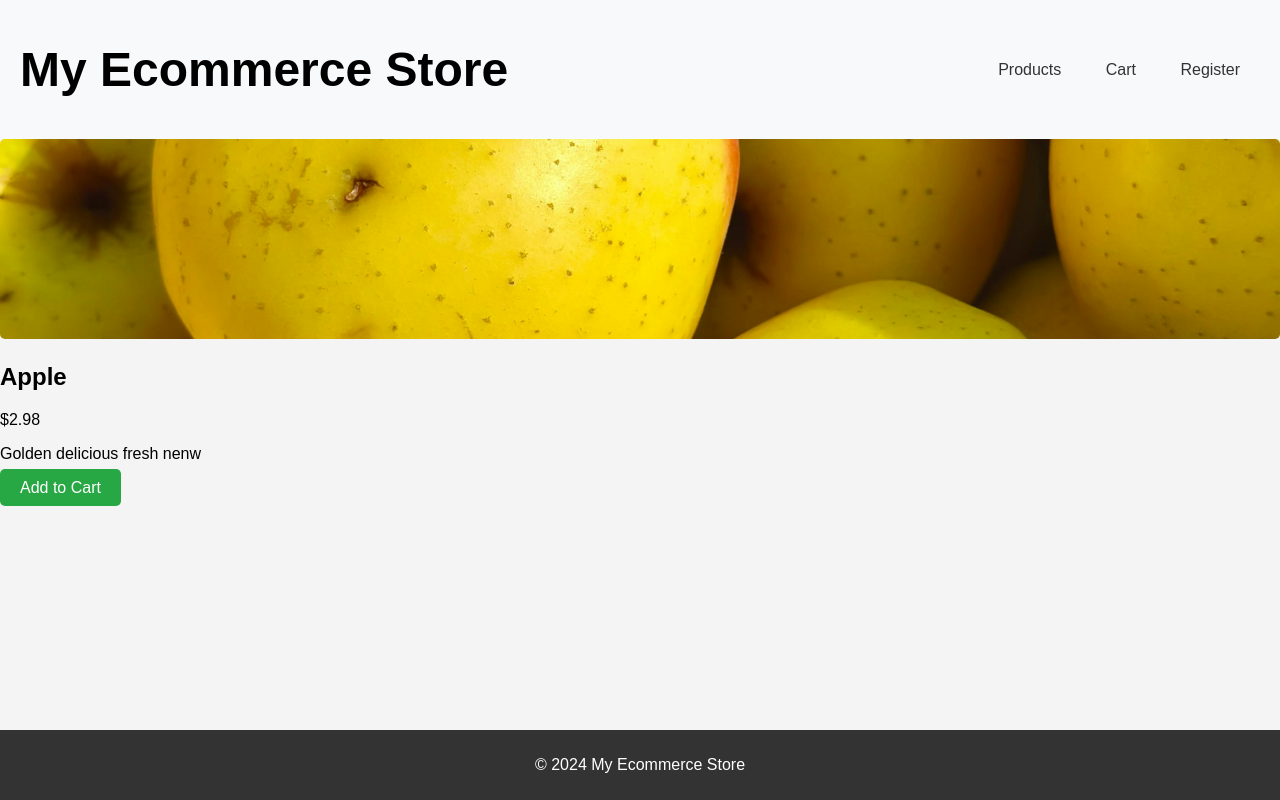
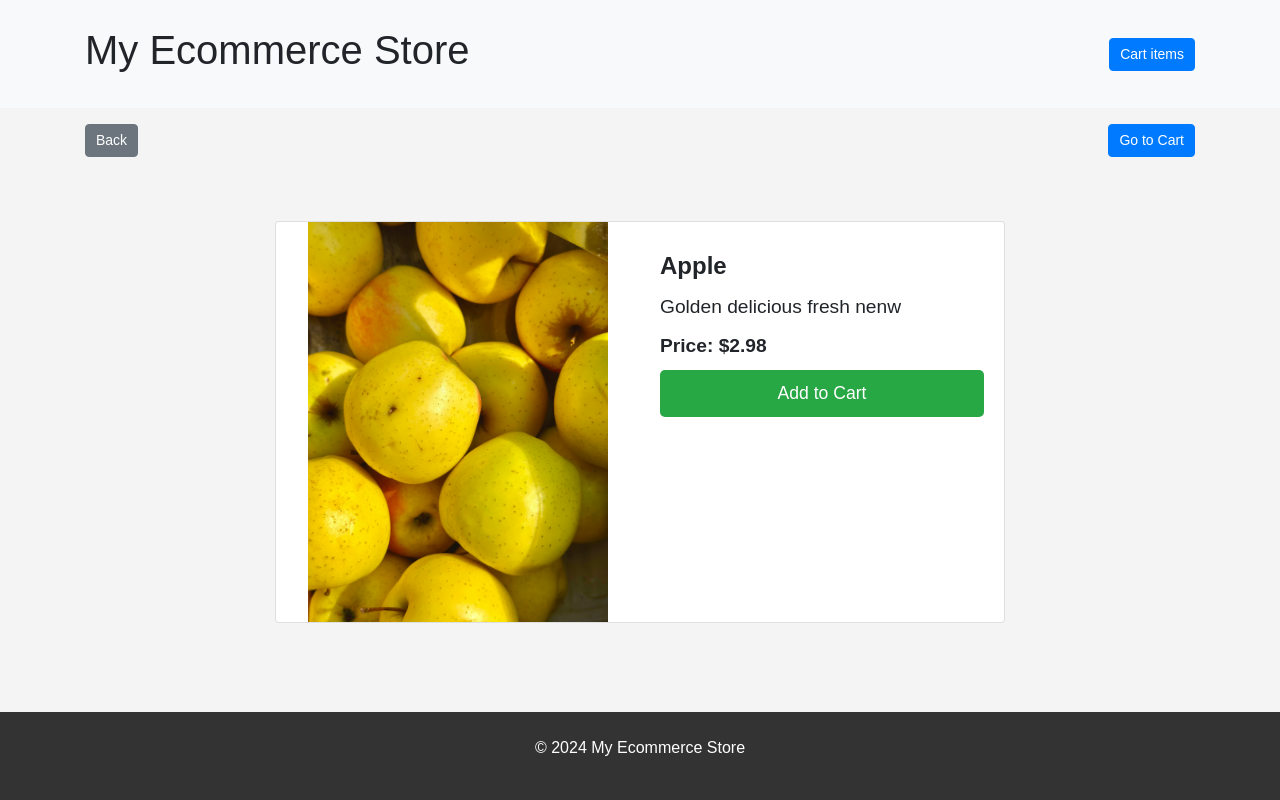
Before and after one commit to akryuko/ecommerce, a Django app: page /product_detail/1/ in a window 1280 px wide. Run offline with Django 5.2, Linux system fonts and the light colour scheme; data comes from the database, SQL or seed files in the repository; both versions use the stored data as it was after the commit; some libraries are stand-ins or nearby versions.

Commit message:
Updates to Product details page: 'Back' and 'Go to Cart' buttons, styling

```diff
--- a/products/templates/products/product_detail.html
+++ b/products/templates/products/product_detail.html
@@ -1,37 +1,65 @@
-{% load static %}
-
 <!DOCTYPE html>
 <html lang="en">
 <head>
+    {% load static %}
     <meta charset="UTF-8">
     <meta name="viewport" content="width=device-width, initial-scale=1.0">
-    <title>{{ product.name }} - My Ecommerce Store</title>
-    <link rel="stylesheet" href="{% static 'css/styles.css' %}">
+    <title>Product Detail - {{ product.name }}</title>
+    <link rel="stylesheet" href="https://stackpath.bootstrapcdn.com/bootstrap/4.5.2/css/bootstrap.min.css"> <!-- Bootstrap CDN -->
+    <link rel="stylesheet" href="{% static 'css/styles.css' %}"> <!-- Your custom styles -->
 </head>
 <body>
+    <!-- Header Section -->
     <header class="header">
-        <div class="logo">
+        <div class="container d-flex justify-content-between align-items-center py-3">
             <h1>My Ecommerce Store</h1>
+            <div class="cart-info">
+                <a href="{% url 'cart' %}" class="btn btn-primary">
+                    Cart <span id="cart-count">{{ cart_count }}</span> items
+                </a>
+            </div>
         </div>
-        <nav class="nav">
-            <a href="{% url 'product_list' %}">Products</a>
-            <a href="{% url 'cart' %}">Cart</a>
-            <a href="{% url 'register' %}">Register</a>
-        </nav>
     </header>
 
-    <section class="product-detail">
-        <div class="product-info">
-            <img src="{{ product.image.url }}" alt="{{ product.name }}" class="product-image">
-            <h2>{{ product.name }}</h2>
-            <p>${{ product.price }}</p>
-            <p>{{ product.description }}</p>
-            <a href="{% url 'add_to_cart' product.id %}" class="add-to-cart-btn">Add to Cart</a>
+    <!-- Button Row -->
+    <div class="container d-flex justify-content-between">
+        <!-- Back Button -->
+        <button class="btn btn-secondary my-3" onclick="window.history.back();">Back</button>
+        <!-- Go to Cart Button -->
+        <a href="{% url 'cart' %}" class="btn btn-primary my-3">Go to Cart</a>
+    </div>
+
+    <!-- Product Details Section -->
+    <div class="container my-5">
+        <div class="row justify-content-center">
+            <div class="col-md-8">
+                <div class="card">
+                    <div class="row no-gutters">
+                        <!-- Product Image -->
+                        <div class="col-md-6">
+                            <img src="{{ product.image.url }}" alt="{{ product.name }}" class="card-img-top img-fluid" style="object-fit: contain; max-height: 400px;">
+                        </div>
+                        <!-- Product Info -->
+                        <div class="col-md-6">
+                            <div class="card-body">
+                                <h3 class="card-title">{{ product.name }}</h3>
+                                <p class="card-text">{{ product.description }}</p>
+                                <p class="card-text"><strong>Price: ${{ product.price }}</strong></p>
+                                <!-- Add to Cart Button -->
+                                <a href="#" class="btn btn-primary add-to-cart-btn" data-product-id="{{ product.id }}">Add to Cart</a>
+                            </div>
+                        </div>
+                    </div>
+                </div>
+            </div>
         </div>
-    </section>
+    </div>
 
-    <footer class="footer">
+    <!-- Footer Section -->
+    <footer class="footer text-center py-4">
         <p>&copy; 2024 My Ecommerce Store</p>
     </footer>
+
+    <script src="{% static 'js/cart.js' %}"></script> <!-- Your JS file for cart functionality -->
 </body>
 </html>
--- a/static/css/styles.css
+++ b/static/css/styles.css
@@ -176,3 +176,35 @@ h3 {
     top: -5px;
     right: -10px;
 }
+
+
+/* styles.css */
+.card-img-top {
+    object-fit: contain; /* Ensures image retains its aspect ratio */
+    max-width: 100%;
+}
+
+.card-body {
+    padding: 20px;
+}
+
+.card-title {
+    font-size: 1.5rem;
+    font-weight: bold;
+}
+
+.card-text {
+    font-size: 1.2rem;
+    margin-bottom: 10px;
+}
+
+.add-to-cart-btn {
+    font-size: 1.1rem;
+    padding: 10px 20px;
+    width: 100%;
+}
+
+footer {
+    background-color: #f8f9fa;
+    color: #6c757d;
+}
```
Also changed, not shown: db.sqlite3.
